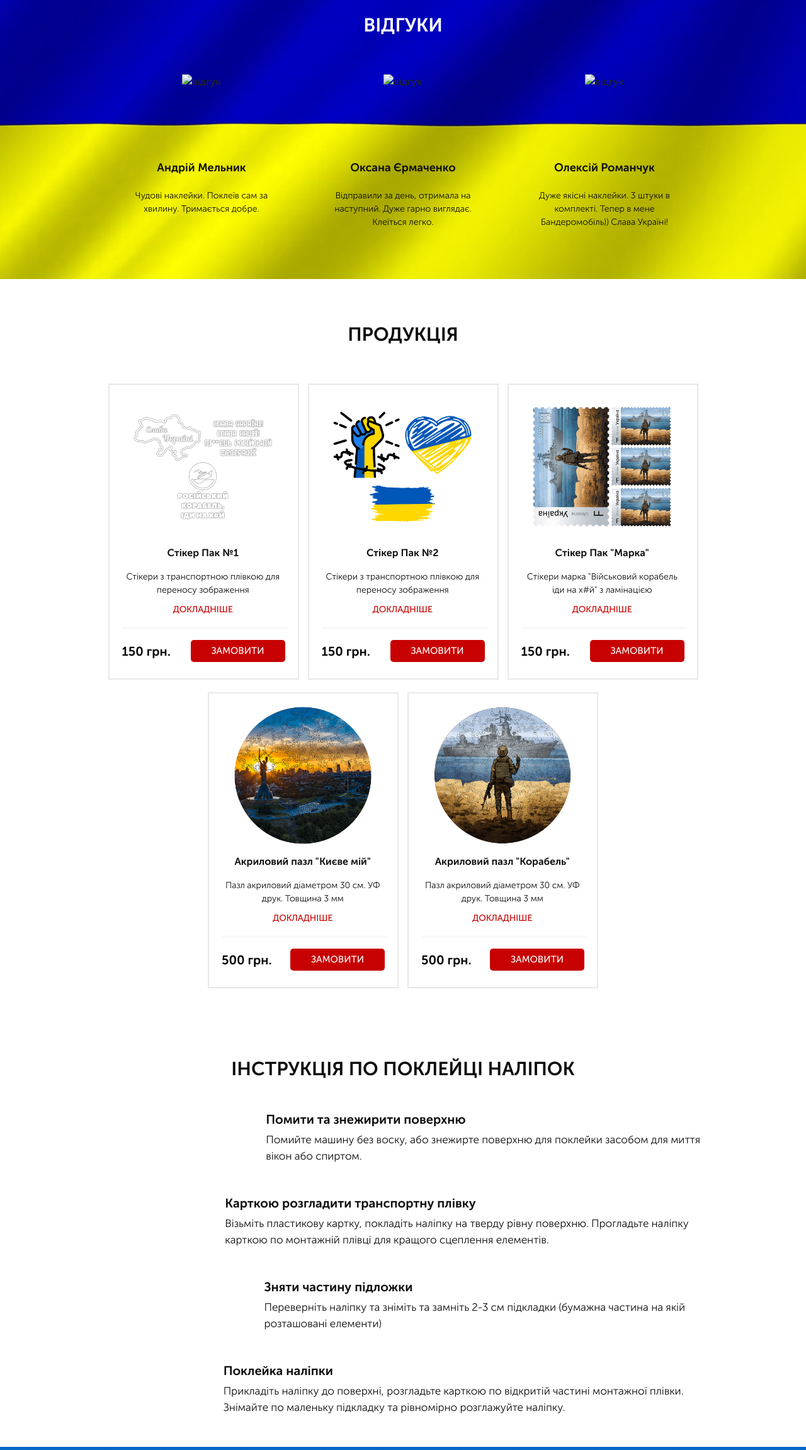
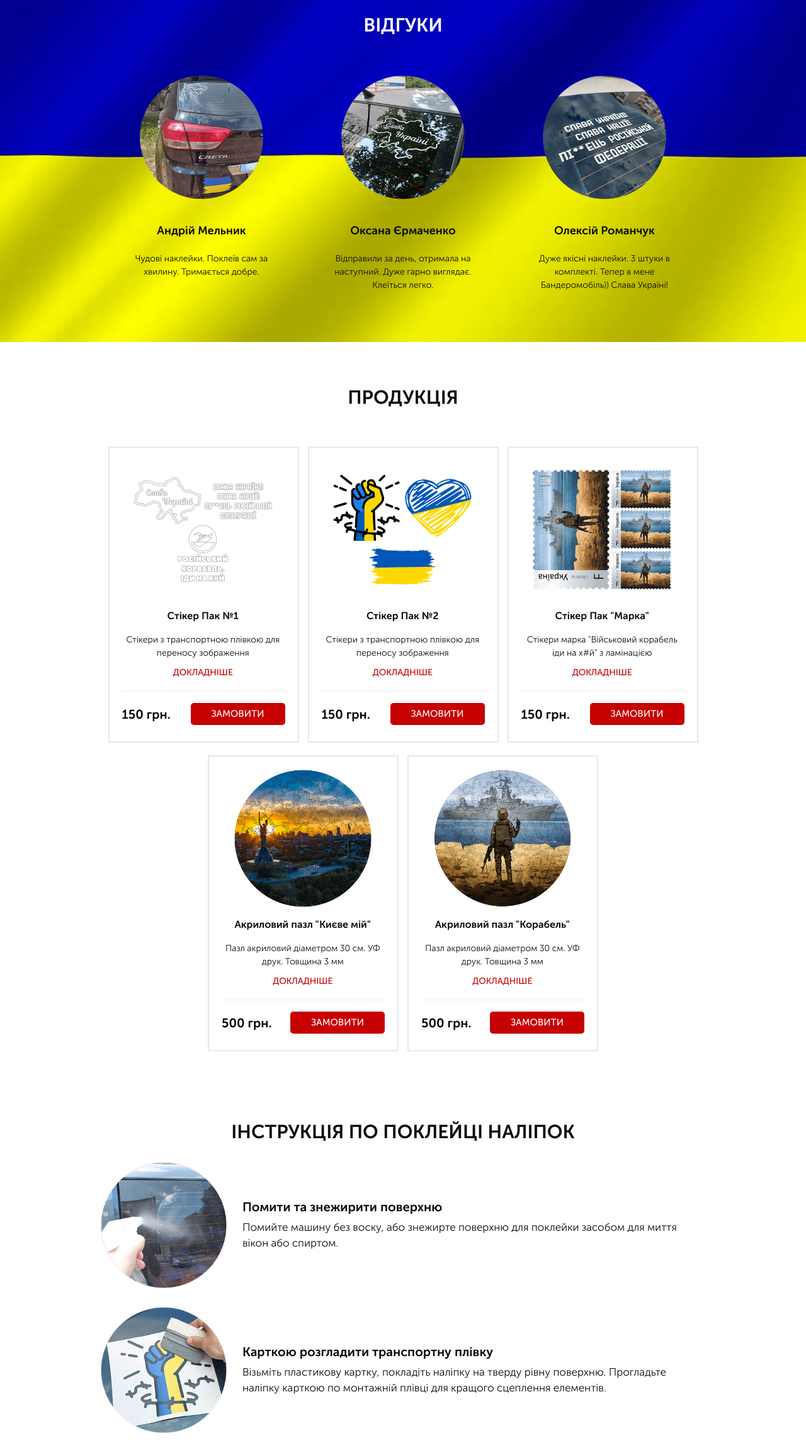
Before and after one commit to Liryck/project_kramnytsya, a plain HTML site: page src/index.html in a window 1280 px wide. Shown: the part 1210-3512 px from the top of the page at 63% size. Drawn offline with nearby package versions, Linux system fonts and the light colour scheme; files whose address does not match are found by name.

Commit message:
finished website layout

```diff
--- a/src/index.html
+++ b/src/index.html
@@ -61,17 +61,17 @@
             <h2 class="title title_white">Відгуки</h2>
             <div class="reviews__wrapper">
                 <div class="reviews__item">
-                    <img src="" alt="відгук">
+                    <img src="img/reviews/1-min.png" alt="наклейка Слава Україні">
                     <div class="reviews__subtitle">Андрій Мельник</div>
                     <div class="reviews__descr">Чудові наклейки. Поклеїв сам за хвилину. Тримається добре.</div>
                 </div>
                 <div class="reviews__item">
-                    <img src="" alt="відгук">
+                    <img src="img/reviews/2-min.png" alt="наклейка Слава Україні">
                     <div class="reviews__subtitle">Оксана Єрмаченко</div>
                     <div class="reviews__descr">Відправили за день, отримала на наступний. Дуже гарно виглядає. Клеїться легко.</div>
                 </div>
                 <div class="reviews__item">
-                    <img src="" alt="відгук">
+                    <img src="img/reviews/3-min.png" alt="наклейка Слава Україні">
                     <div class="reviews__subtitle">Олексій Романчук</div>
                     <div class="reviews__descr">Дуже якісні наклейки. 3 штуки в комплекті. Тепер в мене Бандеромобіль)) Слава Україні!</div>
                 </div>
@@ -231,7 +231,7 @@
             <h2 class="title">Інструкція по поклейці наліпок</h2>
 
             <div class="instruction__wrapper">
-                <img src="" alt="">
+                <img src="img/instruction/1-min.png" alt="Поклейка наліпки">
                 <div class="instruction__text">
                     <h3 class="title title_mini">Помити та знежирити поверхню</h3>
                     <div class="instruction__descr">
@@ -241,7 +241,7 @@
             </div>
 
             <div class="instruction__wrapper">
-                <img src="" alt="">
+                <img src="img/instruction/2-min.png" alt="Поклейка наліпки">
                 <div class="instruction__text">
                     <h3 class="title title_mini">Карткою розгладити транспортну плівку</h3>
                     <div class="instruction__descr">
@@ -251,7 +251,7 @@
             </div>
 
             <div class="instruction__wrapper">
-                <img src="" alt="">
+                <img src="img/instruction/3-min.png" alt="Поклейка наліпки">
                 <div class="instruction__text">
                     <h3 class="title title_mini">Зняти частину підложки</h3>
                     <div class="instruction__descr">
@@ -261,11 +261,21 @@
             </div>
 
             <div class="instruction__wrapper">
-                <img src="" alt="">
+                <img src="img/instruction/4-min.png" alt="Поклейка наліпки">
                 <div class="instruction__text">
                     <h3 class="title title_mini">Поклейка наліпки</h3>
                     <div class="instruction__descr">
                         Прикладіть наліпку до поверхні, розгладьте карткою по відкритій частині монтажної плівки. Знімайте по маленьку підкладку та рівномірно розглажуйте наліпку.
+                    </div>
+                </div>
+            </div>
+
+            <div class="instruction__wrapper">
+                <img src="img/instruction/5-min.png" alt="Поклейка наліпки">
+                <div class="instruction__text">
+                    <h3 class="title title_mini">Зніміть монтажну плівку</h3>
+                    <div class="instruction__descr">
+                        Розгладьте ще раз карткою наліпку. Візьміть за один кінець монтажної плівки та повільно відклейте її.
                     </div>
                 </div>
             </div>
--- a/src/sass/blocks/_instruction.sass
+++ b/src/sass/blocks/_instruction.sass
@@ -3,12 +3,13 @@
     padding-top: 40px
     padding-bottom: 50px
     &__wrapper
-        margin-top: 20px
+        margin-top: 30px
         display: flex
+        align-items: center
     &__descr
         font-size: 17px
         font-weight: 300
         color: $text-color
     img
-        width: 300px
-        margin-right: 15px
+        width: 200px
+        margin-right: 25px
--- a/src/sass/blocks/_reviews.sass
+++ b/src/sass/blocks/_reviews.sass
@@ -13,7 +13,7 @@
         flex-direction: column
         align-items: center
         img
-            height: 100px
+            height: 200px
 
     &__subtitle
         margin-top: 35px
--- a/src/sass/blocks/_title.sass
+++ b/src/sass/blocks/_title.sass
@@ -9,6 +9,5 @@
 	&_mini
 		font-size: 20px
 		font-weight: 700
-		margin-top: 30px
 		text-transform: none
 		text-align: left
```
Also changed, not shown: src/css/style.min.css, src/img/instruction/1-min.png (added), src/img/instruction/2-min.png (added), src/img/instruction/3-min.png (added), src/img/instruction/4-min.png (added), src/img/instruction/5-min.png (added), src/img/reviews/1-min.png (added), src/img/reviews/2-min.png (added), src/img/reviews/3-min.png (added).
